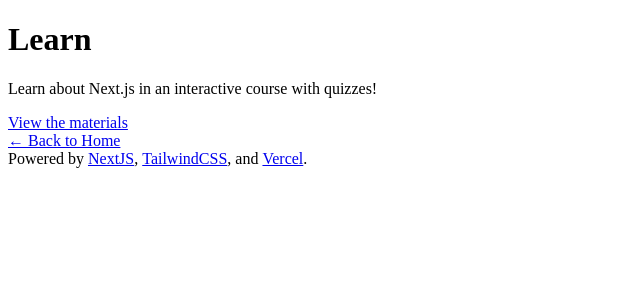
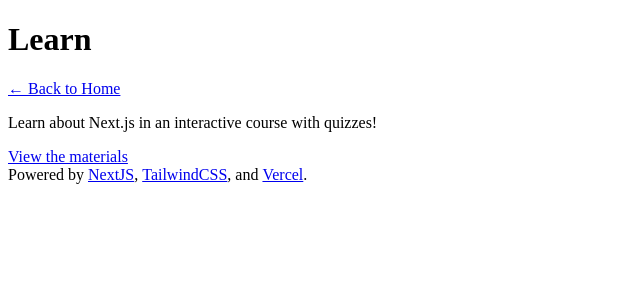
Before and after one commit to ls-andrew-borstein/nextjs-with-tailwind-jit, a Next.js app: page /learn in a window 1280 px wide. Shown: the top 300 px of the page, without its empty margins (0-640 px from the left). Built offline with nearby package versions, Linux system fonts and the light colour scheme.

Commit message:
Move order of Page back link (so it's first)

```diff
--- a/src/shared/components/Page/Page.tsx
+++ b/src/shared/components/Page/Page.tsx
@@ -21,13 +21,13 @@ const Page: React.FC<PageProps> = ({ children, title }) => {
       <div className="min-h-screen flex flex-col">
         <main className="flex-1 flex flex-col justify-center items-center align-middle sm:max-w-3xl sm:mx-auto p-3 text-center">
           <h1 className="text-4xl sm:text-6xl font-bold">{title}</h1>
-          {children}
           <Link
             className="absolute top-3 left-3 font-semibold hover:text-blue-900 p-3 rounded text-blue-600 underline"
             href="/"
           >
             &larr; Back to Home
           </Link>
+          {children}
         </main>
         <Footer />
       </div>
```
